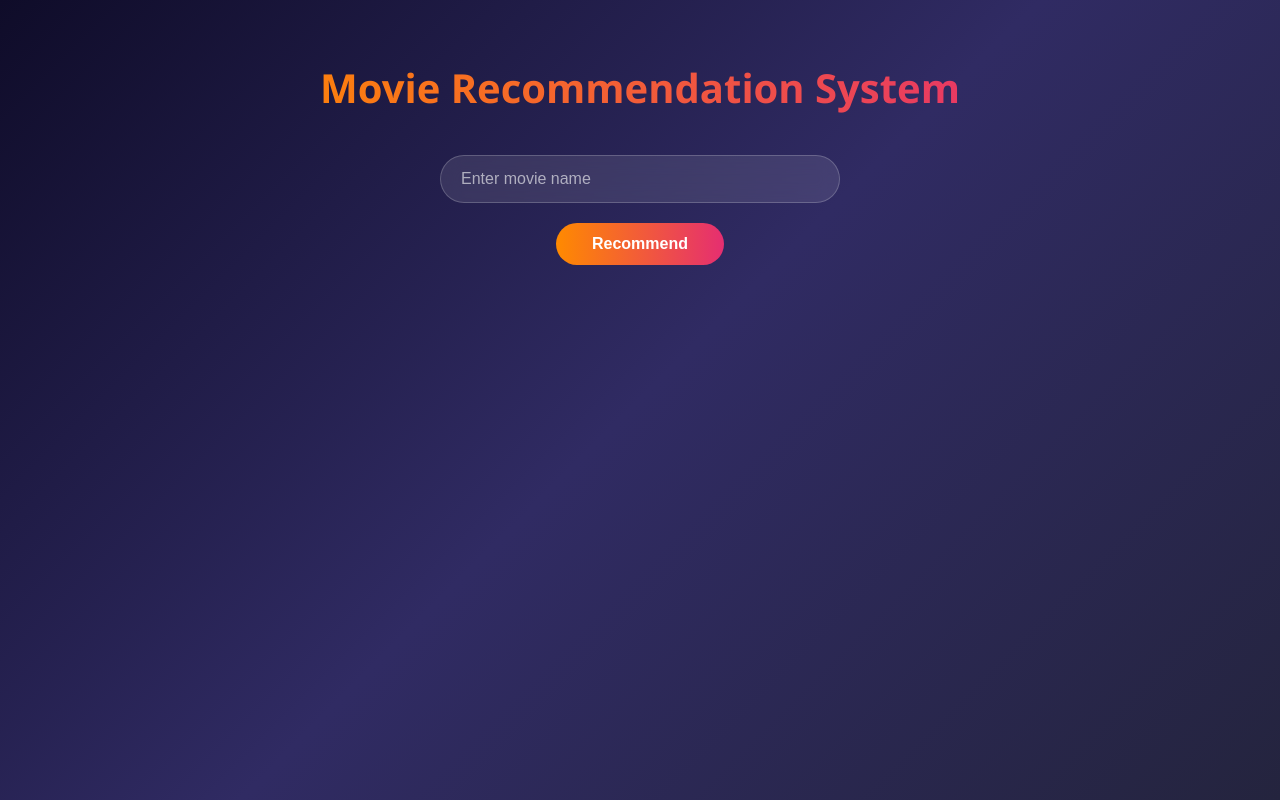
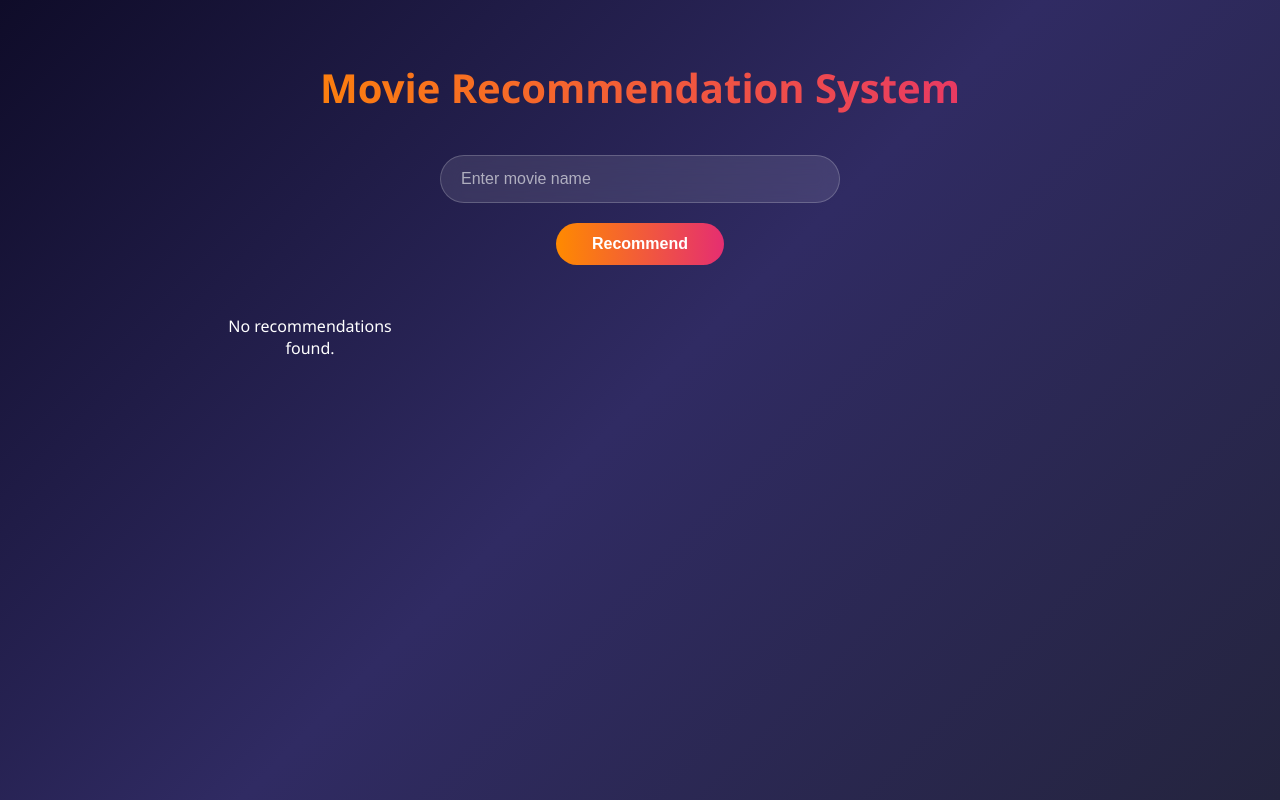
Before and after one commit to Prateek-Dhar-Dwivedi/Movie_Recommender_System, a React (Create React App) app: page / in a window 1280 px wide. Built offline with nearby package versions, Linux system fonts and the light colour scheme.

Commit message:
Update Home.jsx

```diff
--- a/src/Home.jsx
+++ b/src/Home.jsx
@@ -3,25 +3,33 @@ import axios from "axios";
 import "./Home.css";
 
 function Home() {
-
   const [movie, setMovie] = useState("");
   const [recommendations, setRecommendations] = useState([]);
 
   const handleRecommend = async () => {
+    try {
+      const res = await axios.get(
+        `https://movie-recommender-system-4-nn5m.onrender.com/api/recommend/${movie}`
+      );
 
-  const res = await axios.get(
-      `https://movie-recommender-system-4-nn5m.onrender.com`
-    );
+      console.log(res.data);
 
-    setRecommendations(res.data);
+      setRecommendations(
+        Array.isArray(res.data) ? res.data : []
+      );
+
+    } catch (error) {
+      console.error("Error:", error);
+      setRecommendations([]);
+    }
   };
 
   return (
     <div className="container">
-
       <h1>Movie Recommendation System</h1>
 
       <input
+        type="text"
         value={movie}
         onChange={(e) => setMovie(e.target.value)}
         placeholder="Enter movie name"
@@ -32,15 +40,16 @@ function Home() {
       </button>
 
       <div className="movies">
-
-        {recommendations.map((item,index)=>(
-          <div className="card" key={index}>
-            <h3>{item}</h3>
-          </div>
-        ))}
-
+        {recommendations.length > 0 ? (
+          recommendations.map((item, index) => (
+            <div className="card" key={index}>
+              <h3>{item}</h3>
+            </div>
+          ))
+        ) : (
+          <p>No recommendations found.</p>
+        )}
       </div>
-
     </div>
   );
 }
```
